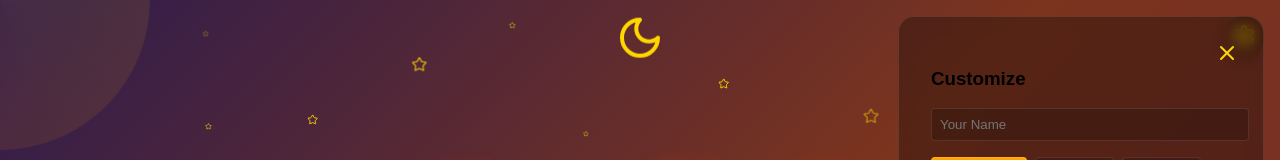
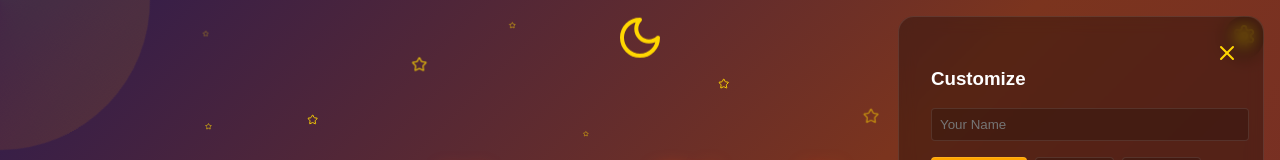
Before and after one commit to venky-1710/diwali-wishes-template, a React (Create React App) app: page / in a window 1280 px wide. Both pictures are taken after a click on the button 1244 px from the left and 37 px from the top of the page. Shown: the top 160 px of the page. Built offline with nearby package versions, Linux system fonts and the light colour scheme.

Commit message:
color changed text

```diff
--- a/src/App.js
+++ b/src/App.js
@@ -131,7 +131,7 @@ const DiwaliWebsite = () => {
           >
             <X size={24} />
           </button>
-          <h3>Customize</h3>
+          <h3 style={{color:'white'}}>Customize</h3>
           <div className="settings-content">
             <input
               type="text"
```
